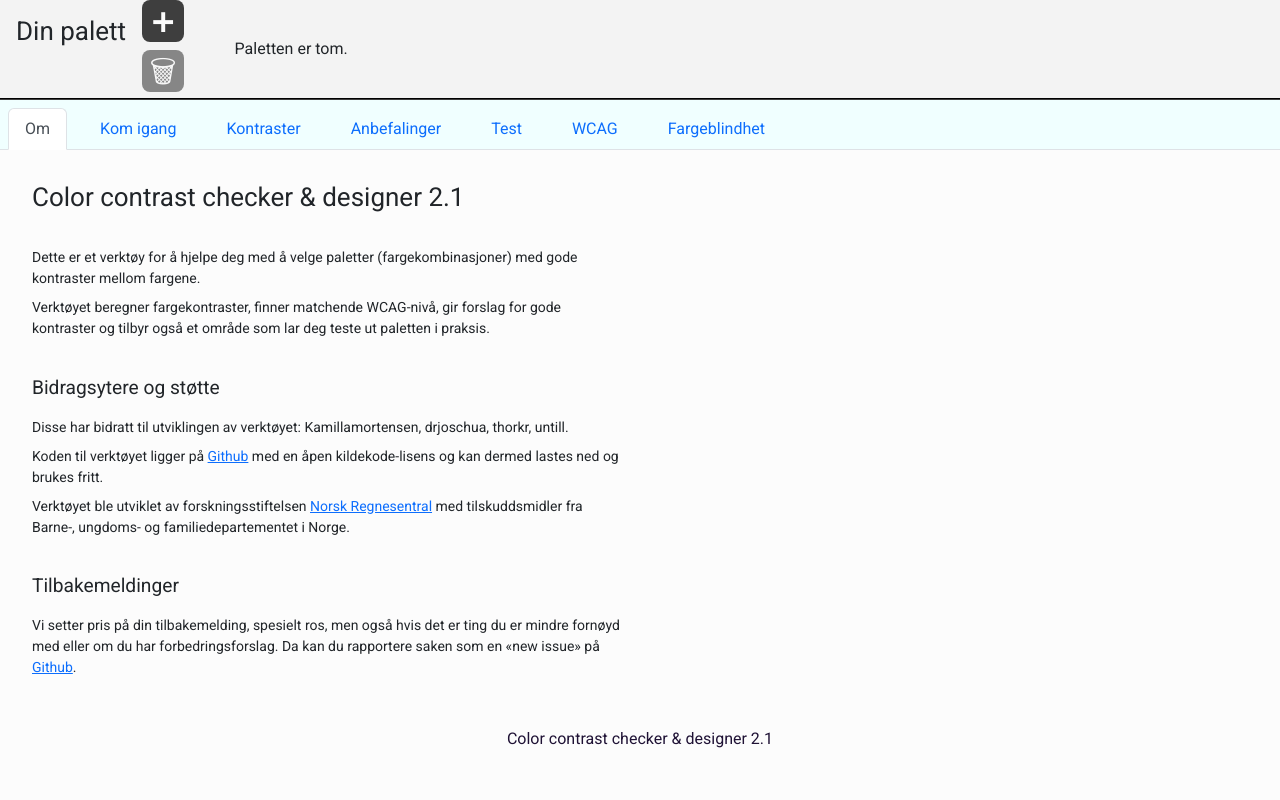
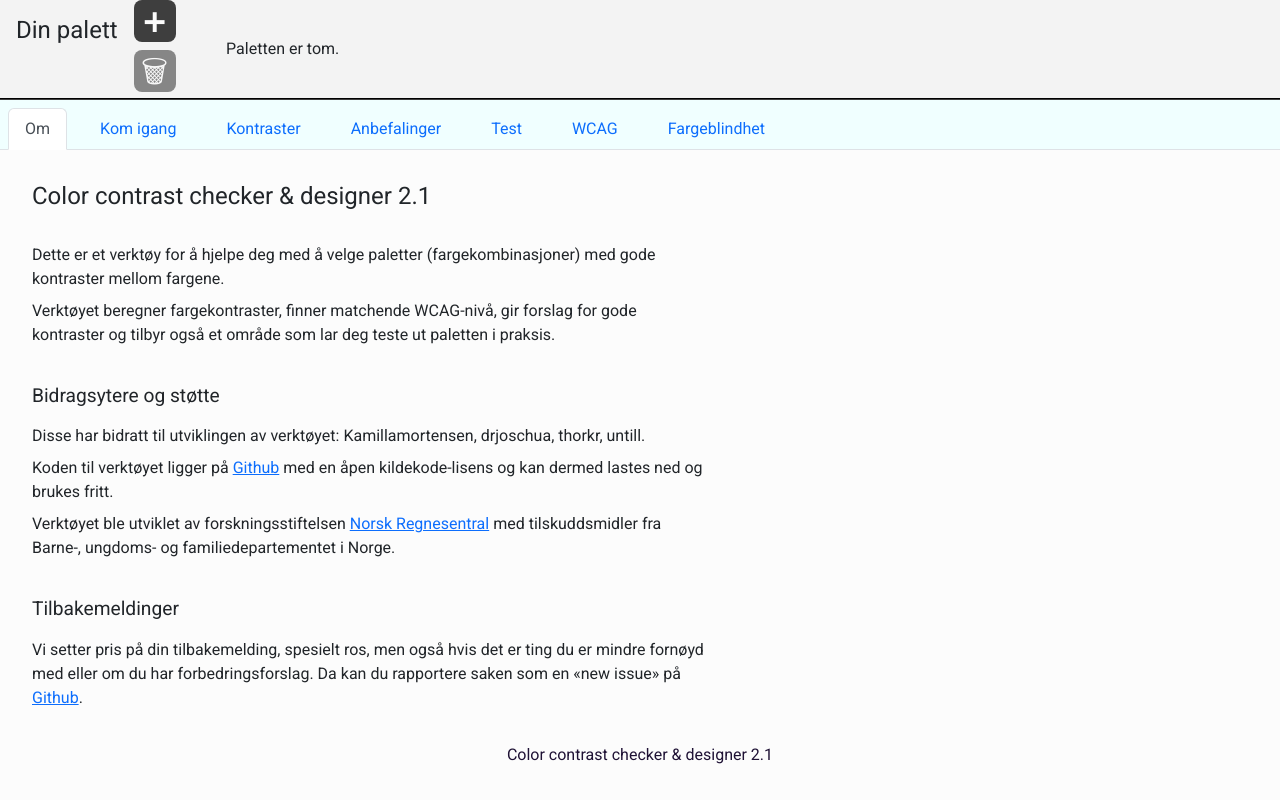
Before and after one commit to NorskRegnesentral/ccc21, a React (Create React App) app: page /#/ in a window 1280 px wide. Built offline with nearby package versions, Linux system fonts and the light colour scheme.

Commit message:
removed absolute font sizes

```diff
--- a/src/pages/home/home.css
+++ b/src/pages/home/home.css
@@ -116,11 +116,11 @@ li.nav-item button:hover {
 
 
 .big-title {
-  font-size: 26px;
+  font-size: 1.5em;
 }
 
 .h2-title {
-  font-size: 22px;
+  font-size: 1.2em;
   color: var(--base-color-black);
 }
 
@@ -135,7 +135,6 @@ li.nav-item button:hover {
 }
 
 .h3-small {
-  font-size: 16px;
   font-weight: normal;
 }
 
@@ -146,9 +145,7 @@ li.nav-item button:hover {
 }
 
 .p-small-about {
-  font-size: 14px;
   max-width: 75ch;
-  line-height: 150%;
 }
 
 .row{
@@ -191,7 +188,6 @@ li.nav-item button:hover {
 .speech-bubble {
   background: var(--base-color-pink);
   color: black;
-  font-size: 14px;
   line-height: 2em;
   margin-bottom: 1em;
   padding: 0 1em;
```
